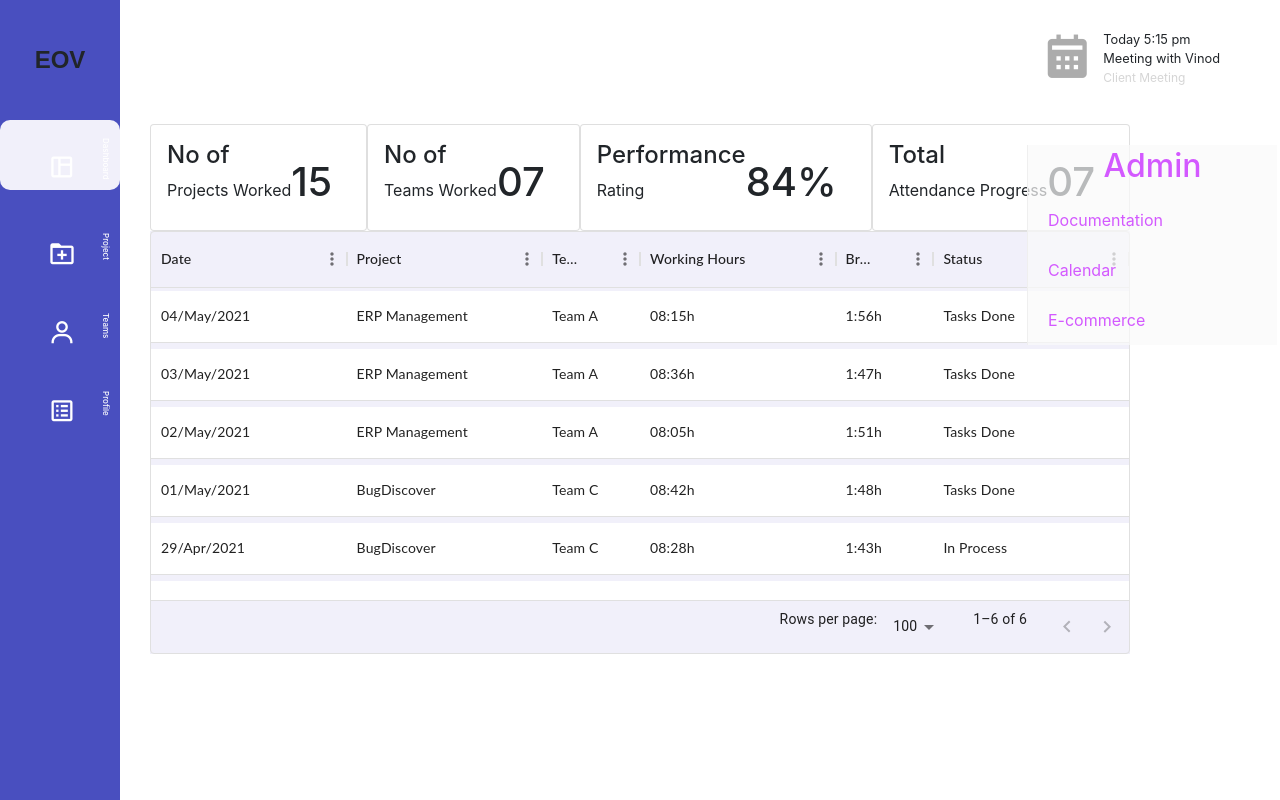
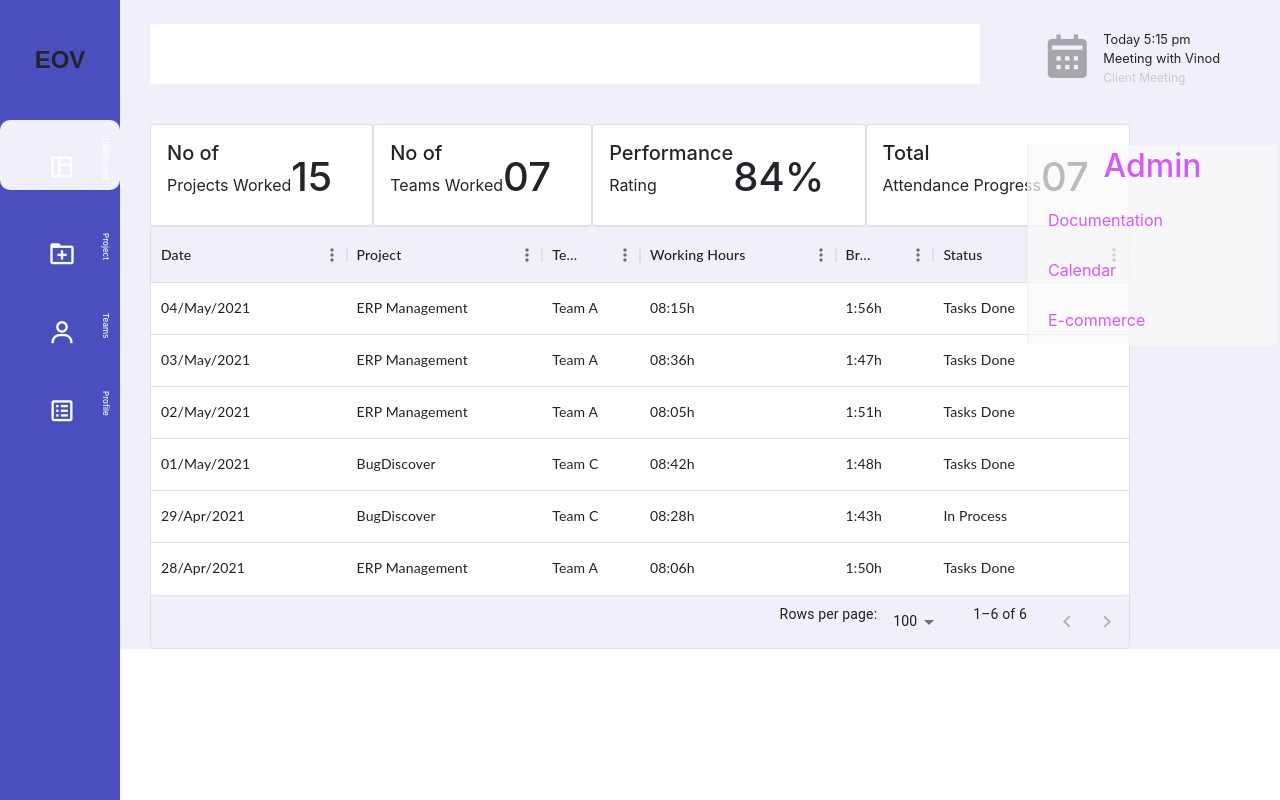
Before and after one commit to DeepakKool/backend, a React (Create React App) app: page /profile in a window 1280 px wide. Built offline with nearby package versions, Linux system fonts and the light colour scheme.

Commit message:
profileImproved

```diff
--- a/src/Routes/ProtectedRoutes.jsx
+++ b/src/Routes/ProtectedRoutes.jsx
@@ -10,7 +10,7 @@ function ProtectedRoutes({ component: Component, ...rest }) {
   let checkAuth = localStorage.getItem("token") ? true : false;
   console.log("------------------",localStorage.getItem("token"));
 
-  return true ? <div style={{padding: '40px 150px 0px 150px'}}>
+  return true ? <div className="bg-secondary" style={{padding: '40px 150px 0px 150px'}}>
     <Sidebar2 />
     <SearchBar />
     <Outlet />
--- a/src/pages/profile/Profile.css
+++ b/src/pages/profile/Profile.css
@@ -4,12 +4,6 @@
 
 .MuiDataGrid-cell {
     background-color: #FFFFFF;
-    padding: 20px auto;
-}
-
-.MuiDataGrid-row {
-    margin: 3px 0;
-    padding: 20px auto;
 }
 
 .MuiDataGrid-cellContent {
@@ -18,5 +12,4 @@
 
 .MuiDataGrid-columnHeaderTitle,.css-1usso8h-MuiDataGrid-root,.MuiDataGrid-footerContainer  {
     font-family: Lato;
-    font-size: 0.875rem;
 }
--- a/src/pages/profile/Profile.js
+++ b/src/pages/profile/Profile.js
@@ -61,12 +61,12 @@ const userProjects = [
 
 function Profile() {
     const columns = [
-        { field: 'date', headerName: 'Date', flex: 2, minHeight: '10px' },
-        { field: 'project', headerName: 'Project', flex: 2, minHeight: '4vh' },
-        { field: 'team', headerName: 'Team', flex: 1, minHeight: '4vh' },
-        { field: 'workingHours', headerName: 'Working Hours', flex: 2, minHeight: '4vh' },
-        { field: 'break', headerName: 'Break', flex: 1, minHeight: '4vh' },
-        { field: 'status', headerName: 'Status', flex:2, minHeight: '4vh' },
+        { field: 'date', headerName: 'Date', flex: 2, },
+        { field: 'project', headerName: 'Project', flex: 2,  },
+        { field: 'team', headerName: 'Team', flex: 1, },
+        { field: 'workingHours', headerName: 'Working Hours', flex: 2, },
+        { field: 'break', headerName: 'Break', flex: 1,  },
+        { field: 'status', headerName: 'Status', flex:2, },
     ]
     const [data, setData] = useState([])
     function getUserProjects() {
@@ -86,13 +86,13 @@ function Profile() {
     }))
     return <div className='container'>
         <div className='row d-flex flex-row'>
-            <div className='card d-inline-block p-3 flex-grow-1'><div className='d-inline-block'><h4>No of</h4> Projects Worked </div><h1 className='d-inline-block align-self-end'> 15</h1></div>
-            <div className='card d-inline-block p-3 flex-grow-1'><div className='d-inline-block'><h4>No of</h4> Teams Worked </div><h1 className='d-inline-block'> 07</h1></div>
-            <div className='card d-inline-block p-3 flex-grow-1'><div className='d-inline-block'><h4>Performance</h4> Rating </div><h1 className='d-inline-block'> 84%</h1></div>
-            <div className='card d-inline-block p-3 flex-grow-1'><div className='d-inline-block'><h4>Total</h4> Attendance Progress </div><h1 className='d-inline-block'> 07</h1></div>
+            <div className='card d-inline-block p-3 flex-grow-1'><div className='d-inline-block'><h5>No of</h5> Projects Worked </div><h1 className='d-inline-block align-self-end'> 15</h1></div>
+            <div className='card d-inline-block p-3 flex-grow-1'><div className='d-inline-block'><h5>No of</h5> Teams Worked </div><h1 className='d-inline-block'> 07</h1></div>
+            <div className='card d-inline-block p-3 flex-grow-1'><div className='d-inline-block'><h5>Performance</h5> Rating </div><h1 className='d-inline-block'> 84%</h1></div>
+            <div className='card d-inline-block p-3 flex-grow-1'><div className='d-inline-block'><h5>Total</h5> Attendance Progress </div><h1 className='d-inline-block'> 07</h1></div>
         </div>
         <div className='row bg-secondary'>
-            <DataGrid autoHeight rows={rows} columns={columns} />
+            <DataGrid autoHeight={true} rows={rows} columns={columns} />
         </div>
     </div>
 }
```
